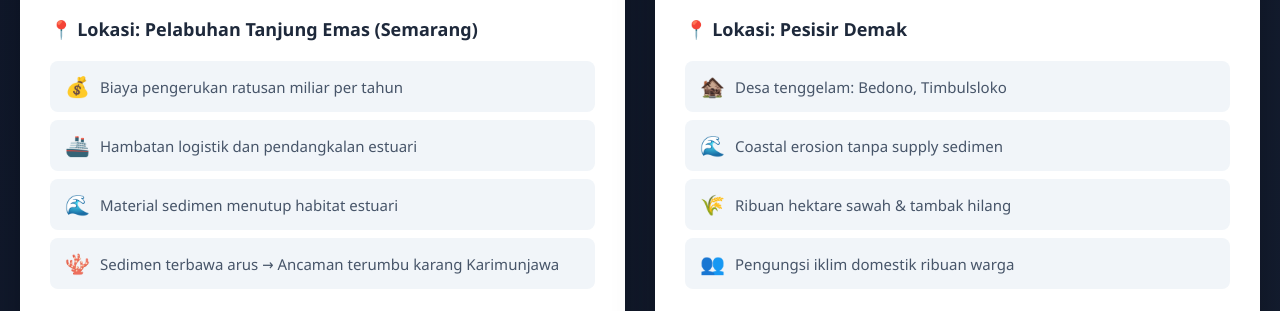
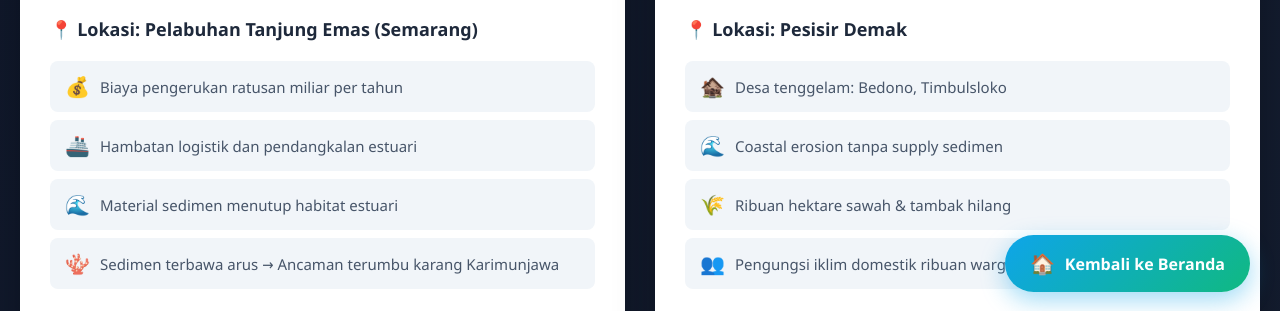
Before and after one commit to yogyremasetyantoui/R2R_Demak_Semarang, a plain HTML site: page Konektivitas-Sedimen.html in a window 1280 px wide. Shown: the part 478-789 px from the top of the page. Drawn offline with Linux system fonts and the light colour scheme.

Commit message:
Update Konektivitas-Sedimen.html

```diff
--- a/Konektivitas-Sedimen.html
+++ b/Konektivitas-Sedimen.html
@@ -677,6 +677,38 @@
             background: #f3f4f6;
         }
 
+        /* Back to Home Navigation */
+        .back-to-home {
+            position: fixed;
+            bottom: 30px;
+            right: 30px;
+            z-index: 1000;
+        }
+
+        .back-to-home-btn {
+            display: flex;
+            align-items: center;
+            gap: 10px;
+            padding: 15px 25px;
+            background: linear-gradient(135deg, #0ea5e9 0%, #10b981 100%);
+            color: white;
+            text-decoration: none;
+            border-radius: 50px;
+            font-weight: 600;
+            font-size: 16px;
+            box-shadow: 0 8px 24px rgba(14, 165, 233, 0.4);
+            transition: all 0.3s;
+        }
+
+        .back-to-home-btn:hover {
+            transform: translateY(-3px);
+            box-shadow: 0 12px 32px rgba(14, 165, 233, 0.6);
+        }
+
+        .back-to-home-btn .icon {
+            font-size: 20px;
+        }
+
         /* Responsive */
         @media (max-width: 1024px) {
             .paradox-container,
@@ -692,6 +724,18 @@
 
             .cascade-arrow {
                 transform: rotate(90deg);
+            }
+        }
+
+        @media (max-width: 768px) {
+            .back-to-home {
+                bottom: 20px;
+                right: 20px;
+            }
+
+            .back-to-home-btn {
+                padding: 12px 20px;
+                font-size: 14px;
             }
         }
     </style>
@@ -1126,6 +1170,14 @@
         </div>
     </div>
 
+    <!-- Back to Home Button -->
+    <div class="back-to-home">
+        <a href="index.html" class="back-to-home-btn">
+            <span class="icon">🏠</span>
+            <span>Kembali ke Beranda</span>
+        </a>
+    </div>
+
     <script>
         // Slider Interaction
         const slider = document.getElementById('timeSlider');
```
